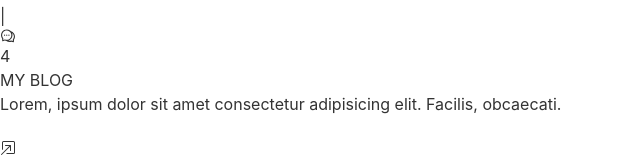
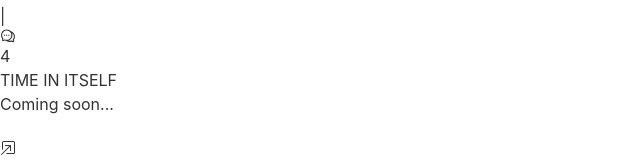
Before and after one commit to Emmy-Akintz/mynewportfolio, a React (Vite) app in the folder client/: page / in a window 1280 px wide. Shown: the part 4473-4633 px from the top of the page, without its empty margins (0-640 px from the left). Built offline with nearby package versions, Linux system fonts and the light colour scheme.

Commit message:
Initiating my 2nd blog which is about time

```diff
--- a/client/src/pages/Read.jsx
+++ b/client/src/pages/Read.jsx
@@ -93,12 +93,12 @@ function Read() {
                     </div>
                     <SlideInRight>
                         <h1 className="font-bold text-sm">
-                            MY BLOG
+                            TIME IN ITSELF
                         </h1>
                     </SlideInRight>
                     <SlideInRight>
                         <p className="text-justify w-[200px]">
-                            Lorem, ipsum dolor sit amet consectetur adipisicing elit. Facilis, obcaecati.
+                            Coming soon...
                         </p>
                     </SlideInRight>
                     <br />
```
